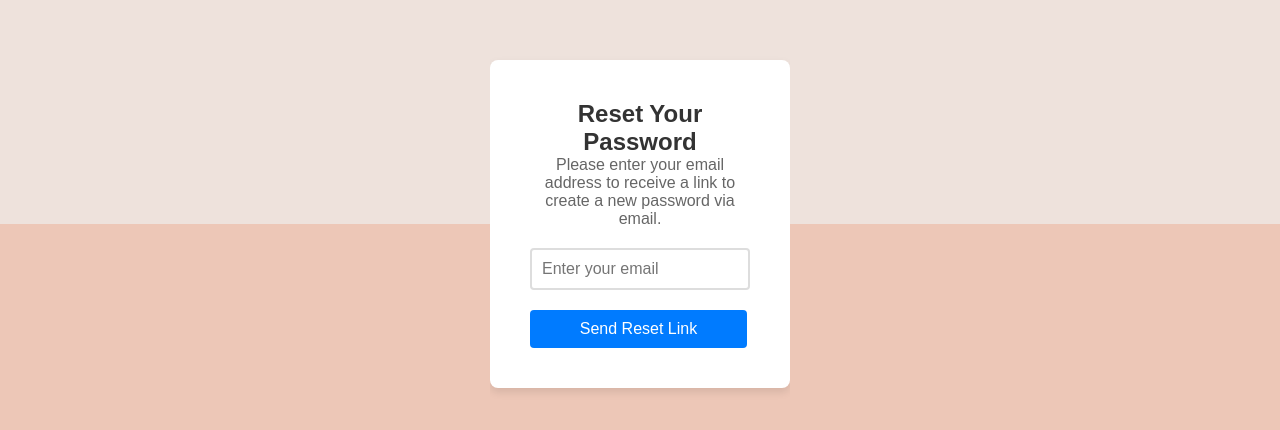
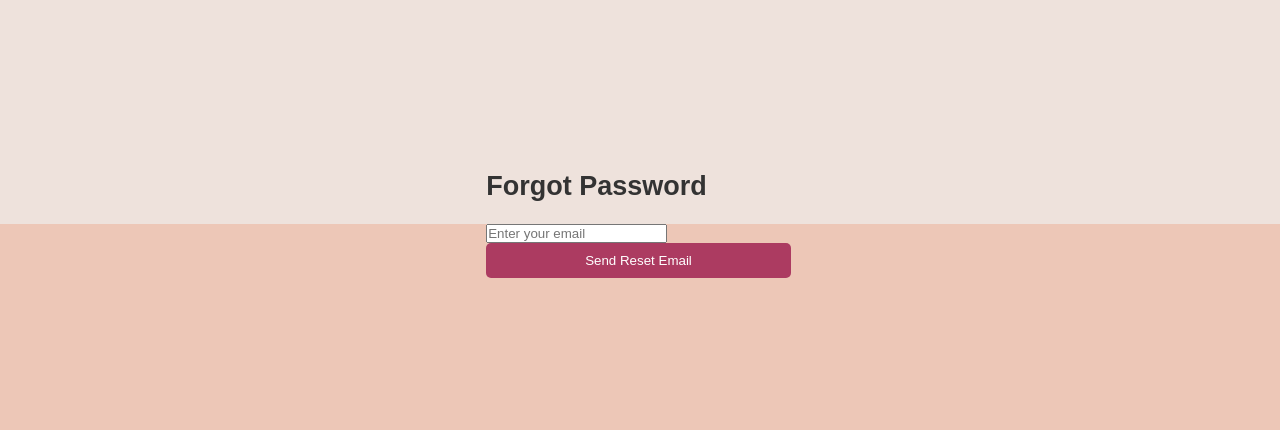
Before and after one commit to Charly2312/vercel-deploy, a React (Create React App) app in the folder frontend/: page /forgotpassword in a window 1280 px wide. Shown: the part 176-606 px from the top of the page. Built offline with nearby package versions, Linux system fonts and the light colour scheme.

Commit message:
add axiom

```diff
--- a/frontend/package.json
+++ b/frontend/package.json
@@ -25,6 +25,7 @@
     "react-dom": "^18.3.1",
     "react-router-dom": "^6.24.0",
     "react-scripts": "5.0.1",
+    "recharts": "^2.12.7",
     "web-vitals": "^2.1.4"
   },
   "scripts": {
--- a/frontend/src/pages/ForgotPassword/ForgotPassword.jsx
+++ b/frontend/src/pages/ForgotPassword/ForgotPassword.jsx
@@ -1,47 +1,39 @@
-// src/pages/ForgotPassword.jsx
-import React, { useState } from "react";
-import "./ForgotPassword.css";
+import React, { useState } from 'react';
+import axios from 'axios';
 
 const ForgotPassword = () => {
-  const [email, setEmail] = useState("");
+  const [email, setEmail] = useState('');
+  const [message, setMessage] = useState('');
 
-  const handleResetPassword = async (event) => {
+  const handleEmailChange = (event) => {
+    setEmail(event.target.value);
+  };
+
+  const handleSubmit = async (event) => {
     event.preventDefault();
-
     try {
-      const response = await fetch("/send-reset-email", {
-        method: 'POST',
-        headers: {
-          'Content-Type': 'application/json'
-        },
-        body: JSON.stringify({ email: email })
-      });
-      const data = await response.json();
-      alert(data.message);
+      const response = await axios.post('https://vercel-deploy-backend.vercel.app/send-reset-email', { email });
+      setMessage(response.data.message);
     } catch (error) {
-      console.error('Error:', error);
+      setMessage('Failed to send reset email');
+      console.error('There was an error!', error);
     }
   };
 
   return (
-    <div className="reset-container">
-      <h1>Reset Your Password</h1>
-      <p>
-        Please enter your email address to receive a link to create a new
-        password via email.
-      </p>
-      <form className="reset-form" onSubmit={handleResetPassword}>
+    <div>
+      <h2>Forgot Password</h2>
+      <form onSubmit={handleSubmit}>
         <input
           type="email"
-          id="email"
-          name="email"
+          value={email}
+          onChange={handleEmailChange}
           placeholder="Enter your email"
-          value={email}
-          onChange={(e) => setEmail(e.target.value)}
           required
         />
-        <button type="submit">Send Reset Link</button>
+        <button type="submit">Send Reset Email</button>
       </form>
+      {message && <p>{message}</p>}
     </div>
   );
 };
```
Also changed, not shown: 2 other files (tests, documents, lock files or other folders).
